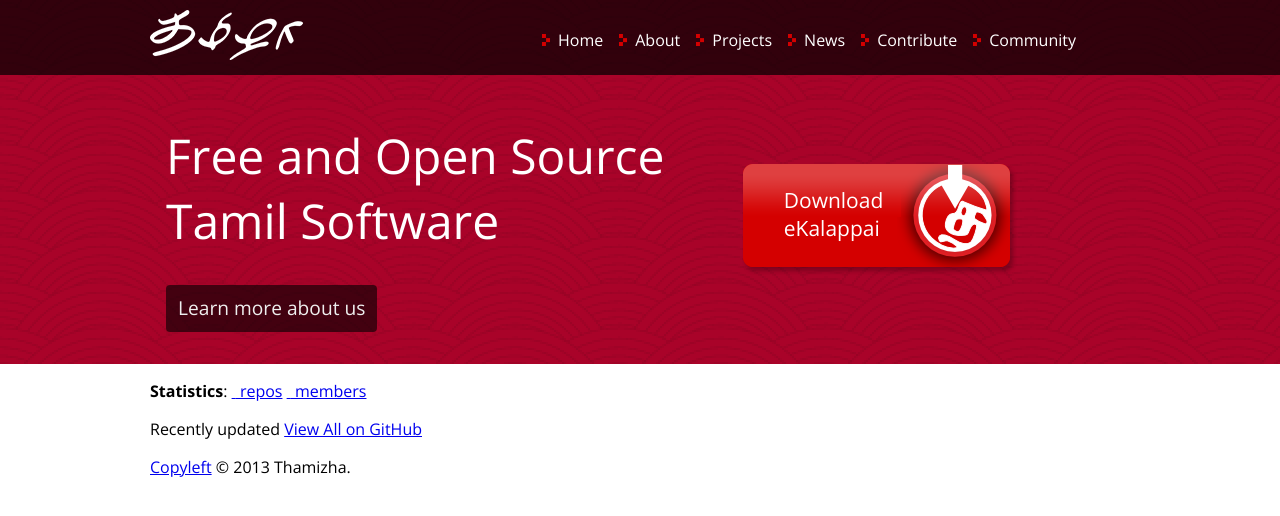
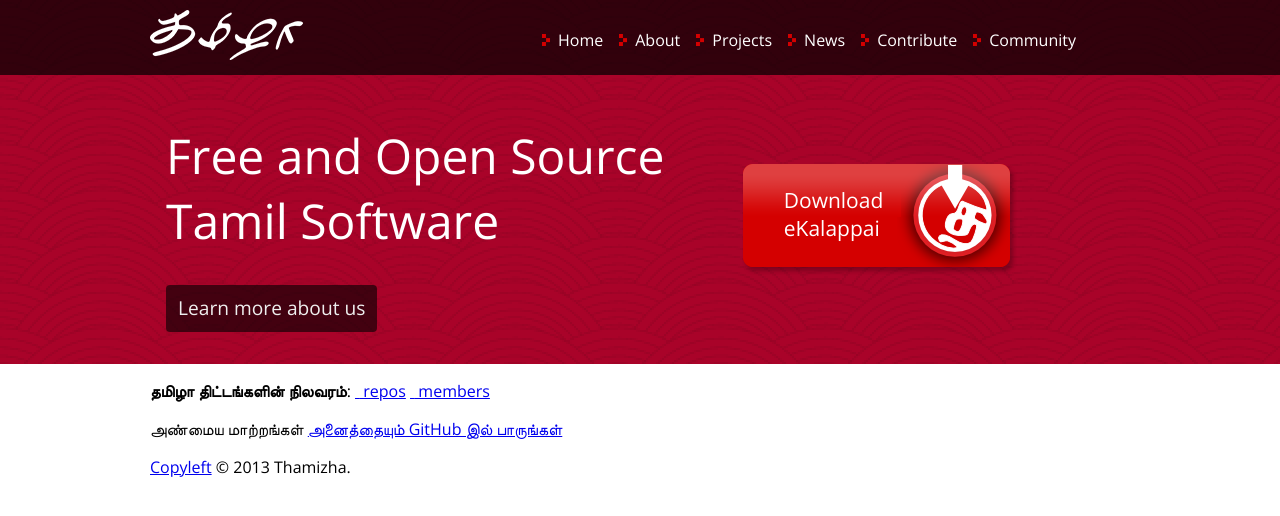
Before and after one commit to thamizha/thamizha.github.io, a Jekyll site: the page built from projects.html, in a window 1280 px wide. Shown: the top 516 px of the page. Built offline with Jekyll 4.4.1, drawn with Linux system fonts in a browser that asks for light colours; nearby versions of some CDN libraries; library files that are not in the unit come from our copies.

Commit message:
projects.html - தமிழில் - அருண் குமார்
projects.html - தமிழில் - அருண் குமார்

```diff
--- a/projects.html
+++ b/projects.html
@@ -3,11 +3,11 @@
 ---
 
 <p>
-  <b>Statistics</b>:
+  <b>தமிழா திட்டங்களின் நிலவரம்</b>:
   <a href="https://github.com/Thamizha"><span id="num-repos">&nbsp;</span> repos</a>
   <a href="https://github.com/thamizha?tab=members"><span id="num-members">&nbsp;</span> members</a>
 </p>
 
-<p>Recently updated <a href="https://github.com/Thamizha/repositories">View All on GitHub</a></p>
+<p>அண்மைய மாற்றங்கள் <a href="https://github.com/Thamizha/repositories">அனைத்தையும் GitHub இல் பாருங்கள்</a></p>
 
 <div class="project-list thumbnails"></div>
```
